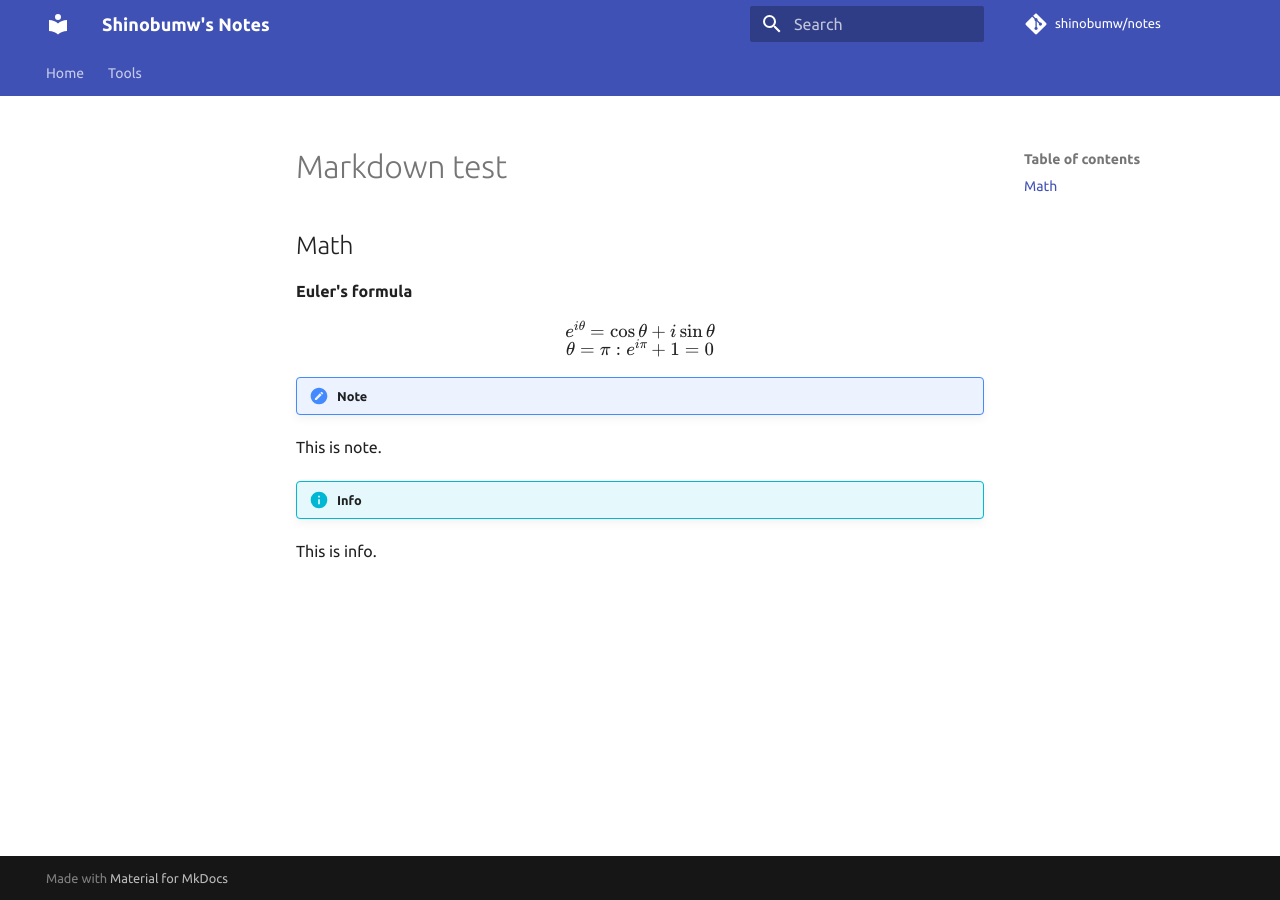
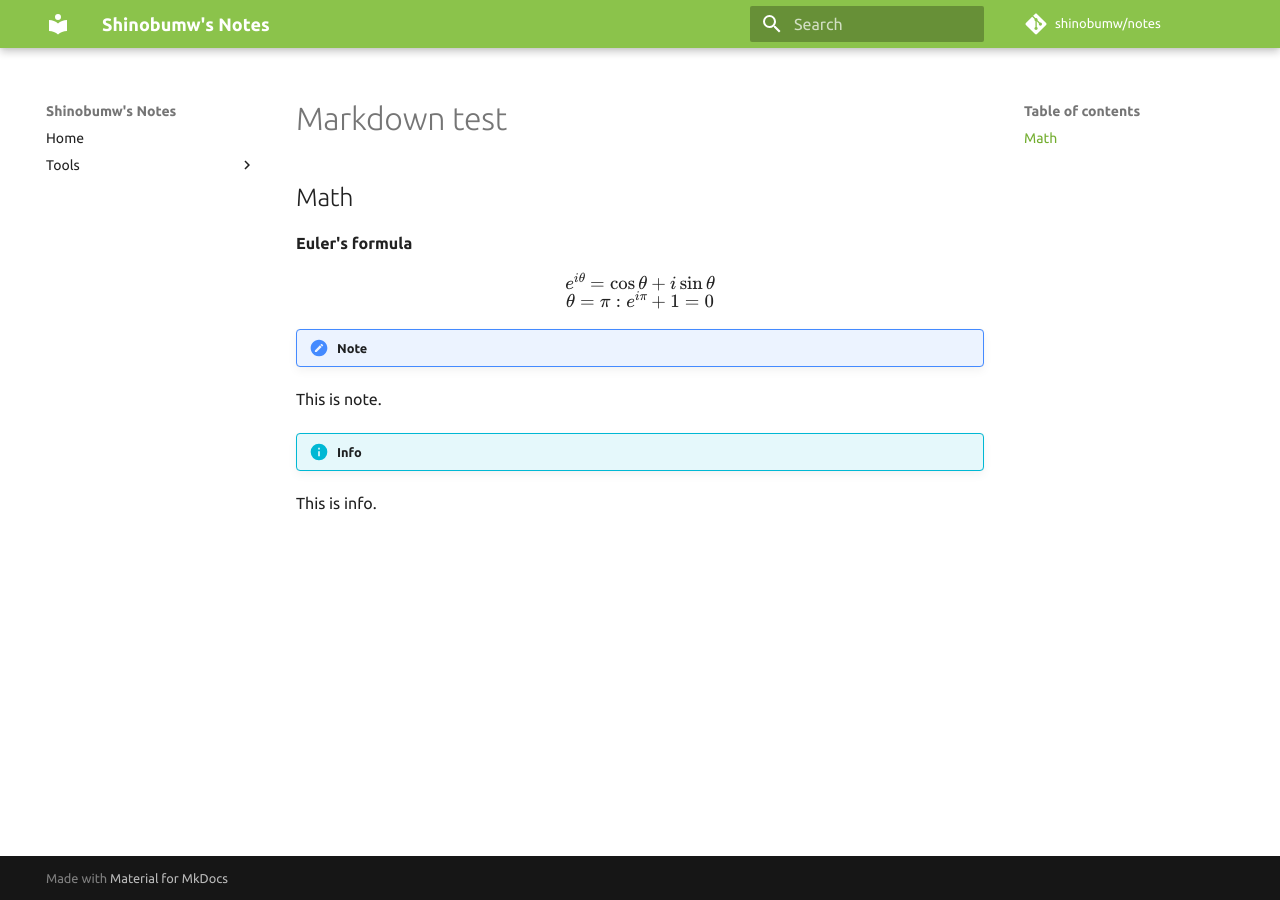
Before and after one commit to shinobumw/notes, an MkDocs documentation site: the page built from docs/test.md, in a window 1280 px wide. Built offline with MkDocs 1.6.1 and Material for MkDocs 9.7.7, drawn with Linux system fonts in a browser that asks for light colours; formulas are drawn with MathJax 3; comment, search, counter and statistics services are not loaded.

Commit message:
Update mkdocs.yml

```diff
--- a/mkdocs.yml
+++ b/mkdocs.yml
@@ -11,9 +11,12 @@ theme:
   font:
     text: 'Ubuntu'
     code: 'Ubuntu Mono'
+  palette:
+    primary: light green
+    accent: indigo
 
   feature:
-    tabs: true
+    - tabs
 
 extra_javascript:
   - 'https://cdnjs.cloudflare.com/ajax/libs/mathjax/2.7.0/MathJax.js?config=TeX-MML-AM_CHTML'
```
